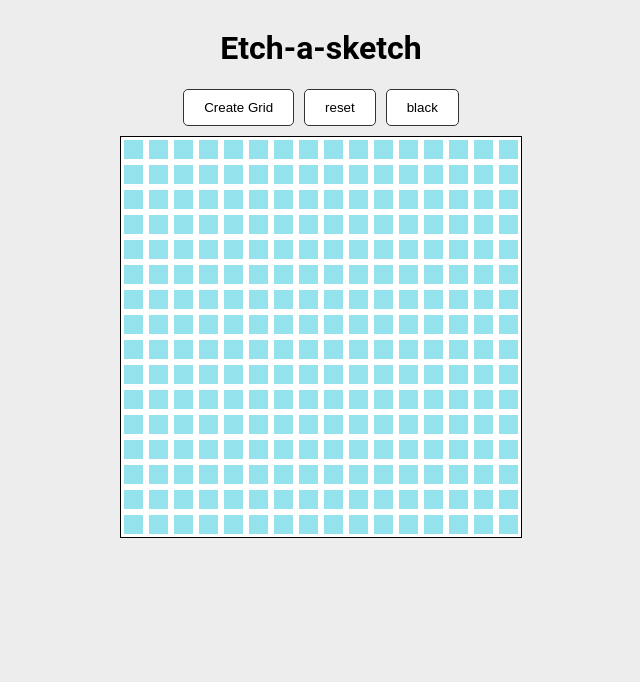
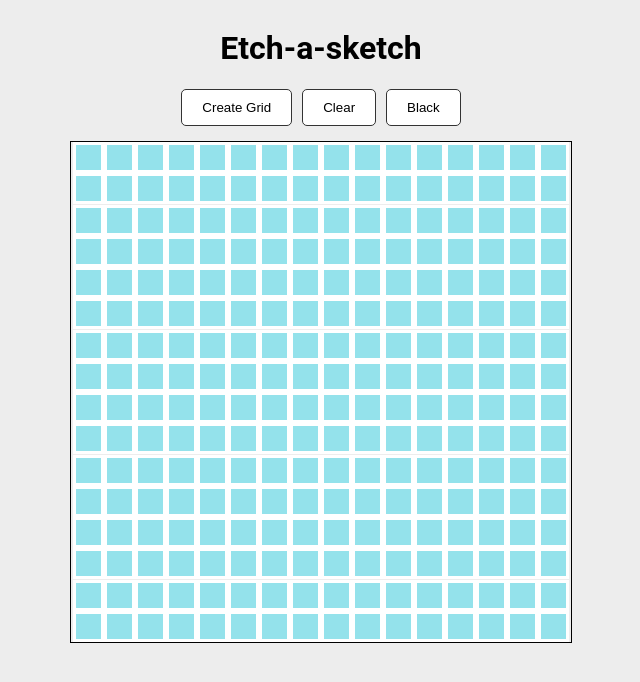
Before and after one commit to liang123993/etch-a-sketch, a plain HTML site: page index.html in a window 1280 px wide. Both pictures are taken after a click on the button "rainbow". Shown: the whole page, without its empty margins (319-959 px from the left). Drawn offline with Linux system fonts and the light colour scheme.

Commit message:
fix: update reset button text and adjust container dimensions to 500px

```diff
--- a/index.html
+++ b/index.html
@@ -15,7 +15,7 @@
 
         <div id="btns">
             <button id="grid-btn">Create Grid</button>
-            <button id="reset">reset</button>
+            <button id="reset">Clear</button>
             <button id="rainbow">rainbow</button>
         </div>
 
--- a/script.js
+++ b/script.js
@@ -1,5 +1,5 @@
 const container = document.getElementById('container');
-const containerSize = 400;
+const containerSize = 500;
 const newGridBtn = document.getElementById('grid-btn');
 const resetGridBtn = document.getElementById('reset');
 const rainbowBtn = document.getElementById('rainbow');
@@ -11,10 +11,10 @@ function rainbowFunction() {
     rainbowMode = !rainbowMode
     if (rainbowMode) {
         container.classList.add('rainbowMode')
-        rainbowBtn.innerHTML = 'black'
+        rainbowBtn.innerHTML = 'Black'
     } else {
         container.classList.remove('rainbowMode')
-        rainbowBtn.innerHTML = 'rainbow'
+        rainbowBtn.innerHTML = 'Rainbow'
     }
 }
 
--- a/style.css
+++ b/style.css
@@ -21,7 +21,7 @@ body {
     justify-content: center;
     align-items: center;
     gap: 10px;
-    margin-bottom: 10px;
+    margin-bottom: 15px;
 
 }
 
@@ -36,8 +36,8 @@ body {
     flex-wrap: wrap;
     justify-content: center;
     align-items: center;
-    width: 400px;
-    height: 400px;
+    width: 500px;
+    height: 500px;
     border: solid black 1px;
 }
 
```
